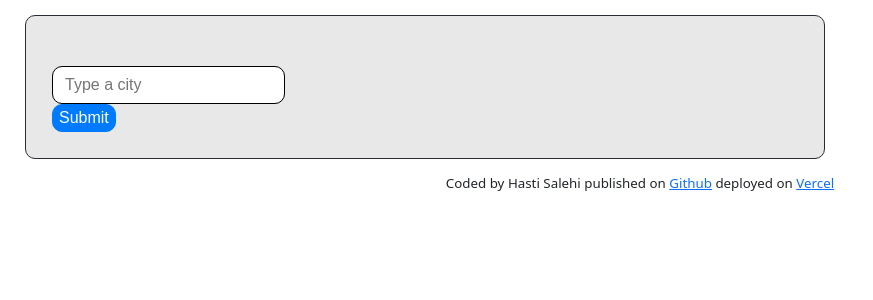
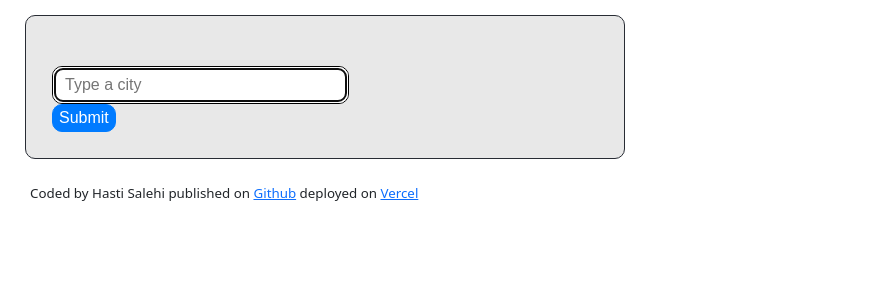
Before and after one commit to Squiggly7525/My-Weather-App-React, a React (Create React App) app: page / in a window 1280 px wide. Shown: the top 300 px of the page, without its empty margins (0-873 px from the left). Built offline with nearby package versions, Linux system fonts and the light colour scheme.

Commit message:
added date fixed some css

```diff
--- a/src/App.css
+++ b/src/App.css
@@ -5,18 +5,13 @@
   background-color: rgb(232, 232, 232);
   margin: 15px;
   padding: 10px;
-  max-width: 800px;
+  max-width: 600px;
 }
 h1 {
   font-size: 24px;
   font-weight: 100;
   margin: 20px 0 0 0;
   line-height: 29px;
-}
-
-.App-logo {
-  height: 40vmin;
-  pointer-events: none;
 }
 
 @media (prefers-reduced-motion: no-preference) {
@@ -38,6 +33,8 @@ h1 {
   }
 }
 footer {
-  text-align: center;
+  text-align: left;
   font-size: smaller;
+  margin: 10px;
+  padding: 10px;
 }
--- a/src/Weather.css
+++ b/src/Weather.css
@@ -48,7 +48,7 @@
 }
 
 .search-bar {
-  display: flex;
+  display: inline-block;
 }
 .search {
   width: 100%;
@@ -67,7 +67,6 @@
   border-radius: 10px;
 }
 .button {
-  display: flex;
   border: 1px solid black;
   border-radius: 10px;
   color: #fff;
--- a/src/Weather.js
+++ b/src/Weather.js
@@ -13,6 +13,7 @@ export default function Weather(props) {
     setWeatherDetails({
       feelsLike: Math.round(response.data.main.feels_like),
       humidity: Math.round(response.data.main.humidity),
+      Date: response.data.dt * 1000,
     });
     setMessage(
       `City: ${city} Temperature: ${temperature}
@@ -41,13 +42,14 @@ export default function Weather(props) {
   return (
     <div className="Weather">
       <div>
-        <div className="search-bar">
-          <form onSubmit={handleSubmit}>
+        <div>
+          <form className="search-bar" onSubmit={handleSubmit}>
             <input
               className="search"
               type="search"
               placeholder="Type a city"
               onChange={updateCity}
+              autoFocus="on"
             />
             <input type="submit" value="Submit" className="button" />
           </form>
@@ -60,9 +62,9 @@ export default function Weather(props) {
                 <h1>{city}</h1>{" "}
               </li>
               <span className="temperature">{temperature}°C</span>
+              <li>date: {weatherDetails.Date}</li>
               <li>Feels like: {weatherDetails.feelsLike}°C</li>
               <li>Humidity: {weatherDetails.humidity}%</li>
-              <li>date: new Date(response.data.dt * 1000),</li>
             </ul>
           </div>
         )}
```
